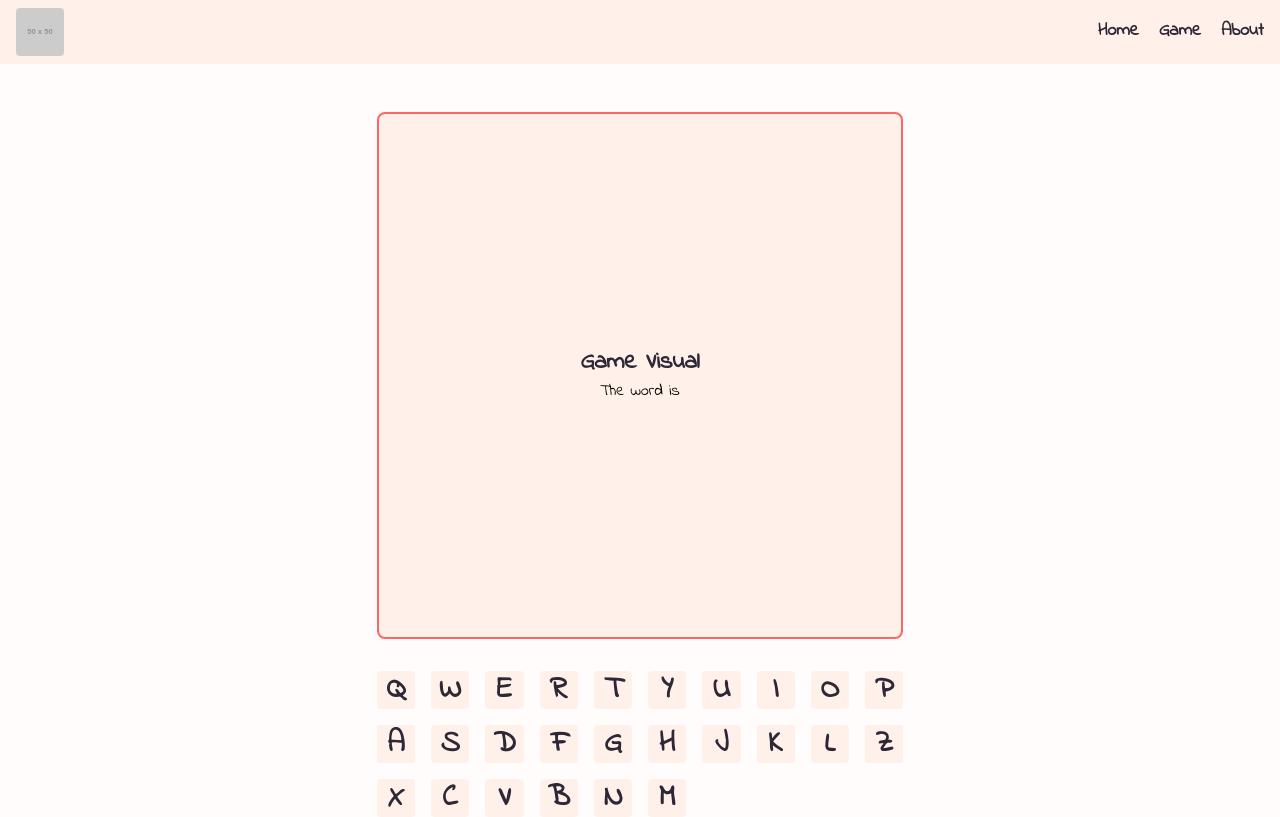
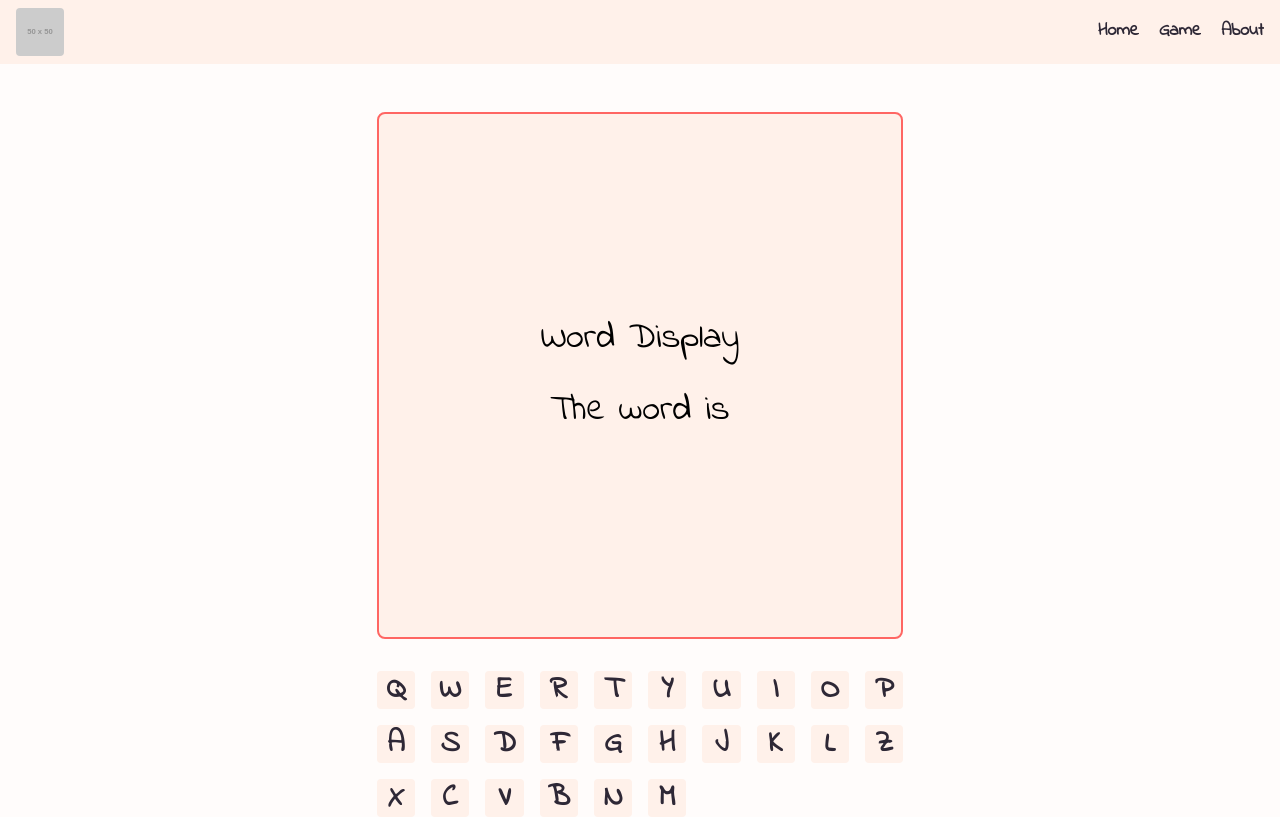
Before and after one commit to austinh-io/RTT-WordGuess, a React (Vite) app: page /rtt-wordguess/game in a window 1280 px wide. Shown: the top 817 px of the page. Built offline with nearby package versions, Linux system fonts and the light colour scheme; no server answers; some icons are missing.

Commit message:
Add WordDisplay component to GameVisual

```diff
--- a/src/pages/game/Game.tsx
+++ b/src/pages/game/Game.tsx
@@ -3,6 +3,7 @@ import GameVisual from './GameVisual';
 import LetterTray from './LetterTray';
 import { motion } from 'framer-motion';
 import Button from '../../components/Button';
+import WordDisplay from './WordDisplay';
 
 const pageTransition = {
   initial: {
@@ -71,8 +72,9 @@ const Game: React.FC = () => {
         <main className='flex flex-col items-center gap-8'>
           <GameVisual
             word={word}
-            isLoading={isLoading}
-          />
+            isLoading={isLoading}>
+            <WordDisplay word={word} />
+          </GameVisual>
           <LetterTray />
           <div className='mt-12'>
             <Button onClick={handleNewWord}> Reset Game </Button>
--- a/src/pages/game/GameVisual.tsx
+++ b/src/pages/game/GameVisual.tsx
@@ -1,21 +1,21 @@
 type GameVisualProps = {
   word: string;
   isLoading: boolean;
+  children?: React.ReactNode;
 };
 
-const GameVisual = ({ word, isLoading }: GameVisualProps) => {
+const GameVisual = ({ word, isLoading, children }: GameVisualProps) => {
   return (
     <div className='flex flex-col items-center justify-center w-full max-w-screen-md'>
       <div className='flex flex-col items-center justify-center border-solid border-2  border-secondary-accent-light bg-secondary-bg-light dark:border-secondary-accent-dark dark:bg-secondary-bg-dark rounded-lg h-full w-full aspect-square'>
         {!isLoading ? (
           <>
-            <p className='flex items-center justify-center mx-auto text-2xl text-primary-text-light dark:text-primary-text-dark font-bold'>
-              Game Visual
-            </p>
-            <p>The word is {word}</p>
+            <div className='flex flex-col items-center justify-center gap-4'>
+              {children}
+            </div>
           </>
         ) : (
-          <p>Getting new word...</p>
+          <p className='text-2xl'>Getting new word...</p>
         )}
       </div>
     </div>
--- a/src/pages/game/LetterButton.tsx
+++ b/src/pages/game/LetterButton.tsx
@@ -6,7 +6,7 @@ type LetterButtonProps = {
 const LetterButton = ({ letter, onClick }: LetterButtonProps) => {
   return (
     <button
-      className='flex items-center justify-center w-full h-full p-1 sm:p-2 sm:text-3xl bg-secondary-bg-light dark:bg-secondary-bg-dark hover:bg-primary-accent-hover-light dark:hover:bg-primary-accent-hover-dark text-primary-text-light dark:text-primary-text-dark  font-bold rounded'
+      className='flex items-center justify-center w-full h-full transition-colors p-1 sm:p-2 sm:text-3xl bg-secondary-bg-light dark:bg-secondary-bg-dark hover:bg-primary-accent-hover-light dark:hover:bg-primary-accent-hover-dark text-primary-text-light dark:text-primary-text-dark  font-bold rounded'
       onClick={onClick}>
       {letter.toUpperCase()}
     </button>
--- /dev/null
+++ b/src/pages/game/WordDisplay.tsx
@@ -0,0 +1,19 @@
+type WordDisplayProps = {
+  word: string;
+};
+
+const WordDisplay = ({ word }: WordDisplayProps) => {
+  return (
+    <div className='flex flex-col items-center justify-center'>
+      <h1 className=' text-4xl mb-8'>Word Display</h1>
+      <p className='text-4xl'>
+        The word is{' '}
+        <span className=' text-primary-accent-light dark:text-primary-accent-dark font-bold'>
+          {word}
+        </span>
+      </p>
+    </div>
+  );
+};
+
+export default WordDisplay;
--- a/tailwind.config.js
+++ b/tailwind.config.js
@@ -16,10 +16,10 @@ export default {
       'secondary-bg-dark': '#63586E',
 
       'primary-accent-light': '#59C9A5',
-      'primary-accent-dark': '#3CB991',
+      'primary-accent-dark': '#37A985',
 
       'primary-accent-hover-light': '#84D7BD',
-      'primary-accent-hover-dark': '#56C8A4',
+      'primary-accent-hover-dark': '#3CB991',
 
       'secondary-accent-light': '#FF6663',
       'secondary-accent-dark': '#FF6663',
```
